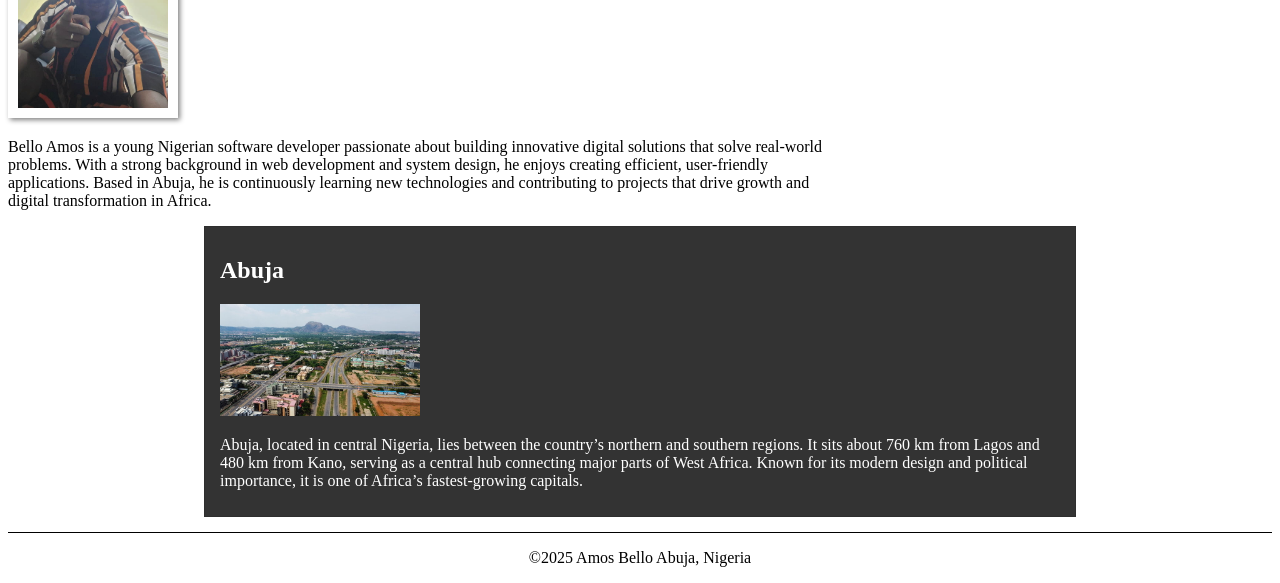
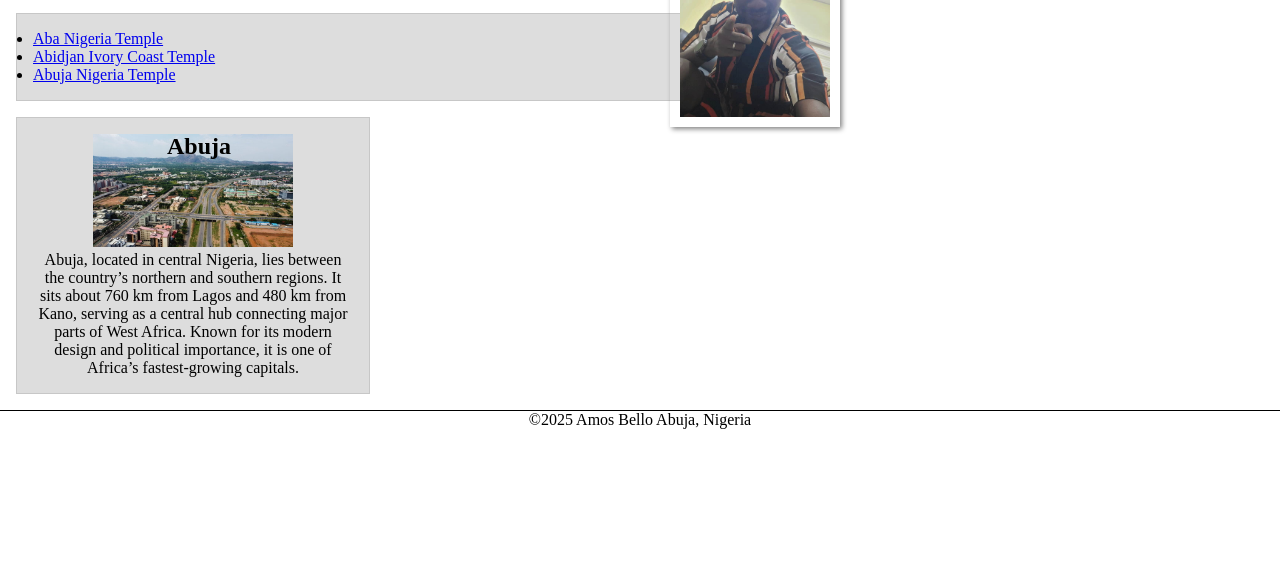
Before and after one commit to Emos33/wdd130, a plain HTML site: page index.html in a window 1280 px wide. Shown: the part 320-903 px from the top of the page. After the commit the page ends 800 px from the top, so only its background shows below. Drawn offline with Linux system fonts and the light colour scheme.

Commit message:
project about page

```diff
--- a/index.html
+++ b/index.html
@@ -15,6 +15,8 @@
         <nav>
             <a href="#">Home</a>
             <a href="wwr/">Rafting Website</a>
+            <a href="https://linkedin.com">Linkedin Profile</a>
+            <a href="https://facebook.com">Facebook Page</a>
 
         </nav>
     </header>
@@ -31,8 +33,23 @@
             applications. Based in Abuja, he is continuously learning new technologies and
             contributing to projects that drive growth and digital transformation in Africa.
         </p>
+
+        <ul class="box">
+            <li><a href="https://www.churchofjesuschrist.org/temples/details/aba-nigeria-temple?lang=eng"
+                    target="_blank"> Aba Nigeria Temple</a> </li>
+
+            <li><a href="https://www.churchofjesuschrist.org/temples/details/abidjan-ivory-coast-temple?lang=eng"
+                    target="_blank"> Abidjan Ivory Coast Temple</a> </li>
+
+            <li><a href="https://www.churchofjesuschrist.org/temples/details/abuja-nigeria-temple?lang=eng"
+                    target="_blank"> Abuja
+                    Nigeria Temple</a> </li>
+
+
+        </ul>
+
     </main>
-    <aside>
+    <aside class="box">
         <h2>
             Abuja
         </h2>
--- a/styles/styles.css
+++ b/styles/styles.css
@@ -1,3 +1,16 @@
+* {
+  margin: 0;
+  padding: 0;
+  box-sizing:0;
+
+}
+
+:root {
+  --padding: 10px;
+  --border: 1px solid rgb(0 0 0/ 10%);
+
+}
+
 main {
     max-width: 840px;
 
@@ -22,12 +35,14 @@ nav a:hover {
   border-radius: 5px;
 }
 aside{
-    max-width: 840px;
-    margin: 0 auto;
-    border: 1px solid rgb(0 0 0/ 10%);
-    padding: 10px 15px;
+    width: 20em;
+    text-align: center;
+    position: relative;
+   /* margin: 0 auto;
+   border: var(--border)/*1px solid rgb(0 0 0/ 10%);
+    padding: var(--padding) 15px;
     background-color: #333;
-    color: #fff;
+    color: #fff; */
 
 }
 
@@ -36,12 +51,19 @@ aside img {
     height: auto;
 }
 
+aside h2 {
+  position: absolute;
+  top: 15px;
+  left: 150px;
+}
+
 main img {
     width: 150px;
     height: auto;
     border: 1px;
     padding: 10px;
     box-shadow: 2px 2px 5px grey;
+    float: right;
 }
 
 p {padding: 0;}
@@ -52,3 +74,13 @@ footer {
     border-top: 1px solid #000;
     text-align: center;
 }
+
+/* Class Selectors */
+.box {
+  margin: 1rem;
+  border: 1px solid rgb(0 0 0/ 10%);
+  padding: 1rem;
+  background-color: #ddd;
+  color: #000
+
+}
```
